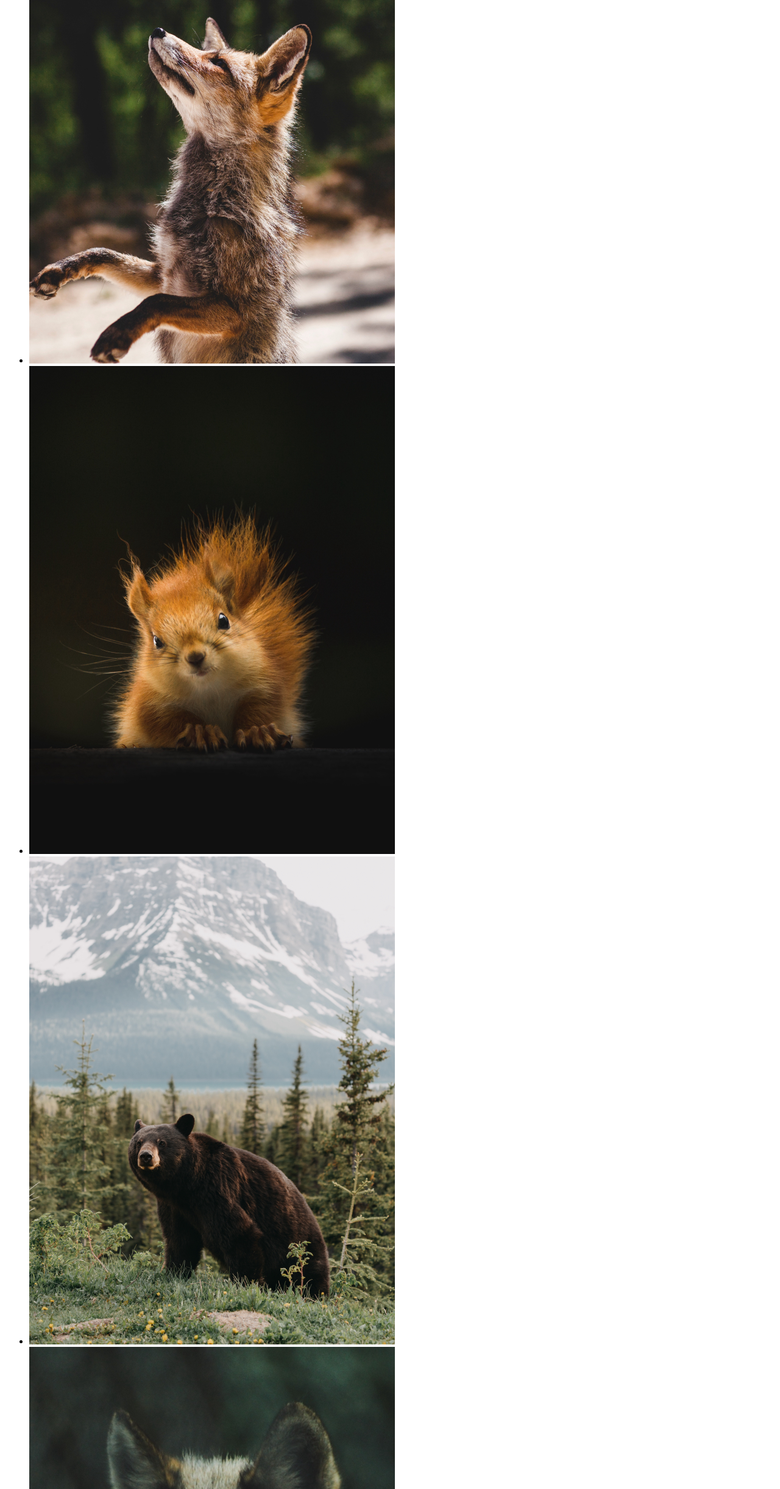
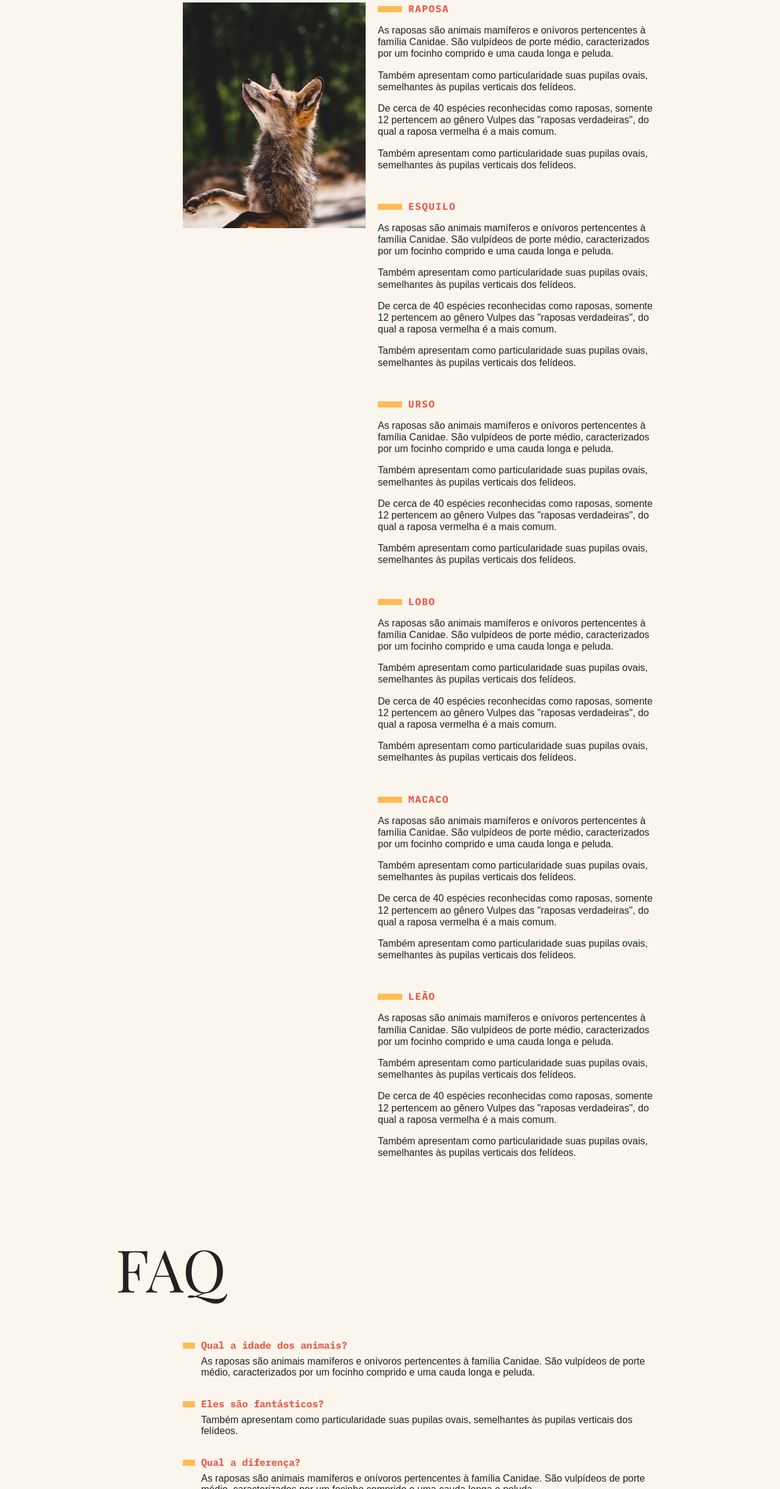
Before and after one commit to Peflisdi/Animais-Fantasticos, a plain HTML site: page index.html in a window 1280 px wide. Shown: the part 359-2800 px from the top of the page at 61% size. Drawn offline with Linux system fonts and the light colour scheme.

Commit message:
finalizando o html e css do site

```diff
--- a/css/style.css
+++ b/css/style.css
@@ -0,0 +1,221 @@
+body,
+h1,
+h2,
+h3,
+ul,
+li,
+p,
+dd,
+dt,
+dl {
+  margin: 0px;
+  padding: 0px;
+}
+
+img {
+  display: block;
+  max-width: 100%;
+}
+
+ul {
+  list-style: none;
+}
+
+body {
+  color: #222;
+  background: #faf6ed;
+  -webkit-font-smoothing: antialiased;
+  display: grid;
+  grid-template-columns: 1fr 120px minmax(300px, 800px) 1fr;
+}
+
+.menu {
+  grid-column: 3 / 5;
+  margin-top: 2rem;
+  margin-bottom: 2rem;
+  background: #fb5;
+}
+
+.menu ul {
+  display: flex;
+  flex-wrap: wrap;
+  padding: 10px;
+}
+
+.menu li a {
+  display: block;
+  padding: 10px;
+  margin-right: 10px;
+  color: #222;
+  text-decoration: none;
+  font-family: "IBM Plex Mono", monospace;
+  font-weight: bold;
+  text-transform: uppercase;
+  /* font-size: 0.875rem; */
+  letter-spacing: 0.1em;
+}
+
+.grid-section {
+  grid-column: 2 / 4;
+  width: 100%;
+  box-sizing: border-box;
+  padding: 10px;
+  display: grid;
+  grid-template-columns: 90px 300px 1fr;
+  grid-gap: 20px;
+  margin-bottom: 4rem;
+}
+
+.titulo {
+  font-family: "Playfair Display SC", Georgia;
+  font-size: 6rem;
+  line-height: 1;
+  font-weight: 400;
+  margin-bottom: 1rem;
+  grid-column: 1 / 4;
+}
+
+.animais h2 {
+  font-family: "IBM Plex Mono", monospace;
+  font-size: 1rem;
+  text-transform: uppercase;
+  letter-spacing: 0.1em;
+  margin-bottom: 1rem;
+  color: #e54;
+}
+
+.animais h2::before {
+  content: "";
+  display: inline-block;
+  width: 40px;
+  height: 10px;
+  margin-right: 10px;
+  background: #fb5;
+}
+
+.animais p {
+  font-family: Arial, Arial, Helvetica, sans-serif;
+  line-height: 1.2;
+  margin-bottom: 1rem;
+}
+
+.animais-lista {
+  height: 370px;
+  overflow-y: scroll;
+  grid-column: 2;
+}
+
+.animais-lista::-webkit-scrollbar {
+  width: 18px;
+}
+
+.animais-lista::-webkit-scrollbar-thumb {
+  background: #fb5;
+  border-left: 4px solid #faf6ed;
+  border-right: 4px solid #faf6ed;
+}
+
+.animais-lista::-webkit-scrollbar-track {
+  background: #faf6ed;
+}
+
+.animais-descricao {
+  grid-column: 3;
+}
+
+.animais-descricao section {
+  margin-bottom: 3rem;
+}
+
+.faq-lista {
+  grid-column: 2 / 4;
+}
+
+.faq-lista dt {
+  font-family: "IBM Plex Mono", monospace;
+  font-weight: bold;
+  margin-top: 2rem;
+  margin-bottom: 0.5rem;
+  color: #e54;
+}
+
+.faq-lista dt::before {
+  content: "";
+  display: inline-block;
+  width: 20px;
+  height: 10px;
+  margin-right: 10px;
+  background: #fb5;
+}
+
+.faq-lista dd {
+  font-family: Arial, Helvetica, sans-serif;
+  margin-bottom: 0.5rem;
+  margin-left: 30px;
+}
+
+.mapa {
+  grid-column: 2;
+}
+
+.dados {
+  grid-column: 3;
+}
+
+.dados li {
+  margin-bottom: 1rem;
+  font-family: Arial, Helvetica, sans-serif;
+}
+
+.dados li::before {
+  content: "";
+  display: inline-block;
+  width: 20px;
+  height: 10px;
+  margin-right: 10px;
+  background: #fb5;
+}
+
+.copy {
+  grid-column: 3 / 5;
+  margin-bottom: 2rem;
+  background: #fb5;
+}
+
+.copy p {
+  padding: 20px;
+  font-family: "IBM Plex Mono", monospace;
+  font-weight: bold;
+}
+
+@media (max-width: 700px) {
+  body {
+    grid-template-columns: 1fr;
+  }
+  .menu,
+  .grid-section,
+  .copy {
+    grid-column: 1;
+  }
+  .grid-section {
+    grid-template-columns: 100px 1fr;
+    grid-gap: 10px;
+  }
+  .animais-lista {
+    grid-column: 1;
+  }
+  .faq-lista,
+  .dados,
+  .mapa {
+    grid-column: 1 / 3;
+  }
+  .grid-section h1 {
+    font-size: 3rem;
+  }
+  .menu {
+    margin-top: 0px;
+  }
+  .copy {
+    margin-bottom: 0px;
+  }
+}
--- a/index.html
+++ b/index.html
@@ -5,6 +5,9 @@
   <meta charset="UTF-8">
   <meta name="viewport" content="width=device-width, initial-scale=1.0">
   <title>Animais Fantásticos</title>
+  <link rel="preconnect" href="https://fonts.googleapis.com">
+  <link rel="preconnect" href="https://fonts.gstatic.com" crossorigin>
+  <link href="https://fonts.googleapis.com/css2?family=IBM+Plex+Mono:ital,wght@0,400;0,700;1,400&family=Playfair+Display+SC&display=swap" rel="stylesheet">
   <link rel="stylesheet" href="css/style.css">
 </head>
 
@@ -21,7 +24,7 @@
 
   <section class="grid-section animais" id="animais">
     <h1 class="titulo">Animais Fantásticos</h1>
-    <ul>
+    <ul class="animais-lista">
       <li>
         <img src="img/imagem1.jpg">
       </li>
@@ -41,9 +44,103 @@
         <img src="img/imagem6.jpg">
       </li>
     </ul>
+    <div class="animais-descricao">
+      <section>
+        <h2>Raposa</h2>
+        <p>As raposas são animais mamíferos e onívoros pertencentes à família Canidae. São vulpídeos de porte médio, caracterizados
+          por um focinho comprido e uma cauda longa e peluda.</p>
+        <p>Também apresentam como particularidade suas pupilas ovais, semelhantes às pupilas verticais dos felídeos.</p>
+        <p>De cerca de 40 espécies reconhecidas como raposas, somente 12 pertencem ao gênero Vulpes das "raposas verdadeiras", do
+          qual a raposa vermelha é a mais comum.</p>
+        <p>Também apresentam como particularidade suas pupilas ovais, semelhantes às pupilas verticais dos felídeos.</p>
+      </section>
+
+      <section>
+        <h2>Esquilo</h2>
+        <p>As raposas são animais mamíferos e onívoros pertencentes à família Canidae. São vulpídeos de porte médio, caracterizados
+          por um focinho comprido e uma cauda longa e peluda.</p>
+        <p>Também apresentam como particularidade suas pupilas ovais, semelhantes às pupilas verticais dos felídeos.</p>
+        <p>De cerca de 40 espécies reconhecidas como raposas, somente 12 pertencem ao gênero Vulpes das "raposas verdadeiras", do
+          qual a raposa vermelha é a mais comum.</p>
+        <p>Também apresentam como particularidade suas pupilas ovais, semelhantes às pupilas verticais dos felídeos.</p>
+      </section>
+
+      <section>
+        <h2>Urso</h2>
+        <p>As raposas são animais mamíferos e onívoros pertencentes à família Canidae. São vulpídeos de porte médio, caracterizados
+          por um focinho comprido e uma cauda longa e peluda.</p>
+        <p>Também apresentam como particularidade suas pupilas ovais, semelhantes às pupilas verticais dos felídeos.</p>
+        <p>De cerca de 40 espécies reconhecidas como raposas, somente 12 pertencem ao gênero Vulpes das "raposas verdadeiras", do
+          qual a raposa vermelha é a mais comum.</p>
+        <p>Também apresentam como particularidade suas pupilas ovais, semelhantes às pupilas verticais dos felídeos.</p>
+      </section>
+
+      <section>
+        <h2>Lobo</h2>
+        <p>As raposas são animais mamíferos e onívoros pertencentes à família Canidae. São vulpídeos de porte médio, caracterizados
+          por um focinho comprido e uma cauda longa e peluda.</p>
+        <p>Também apresentam como particularidade suas pupilas ovais, semelhantes às pupilas verticais dos felídeos.</p>
+        <p>De cerca de 40 espécies reconhecidas como raposas, somente 12 pertencem ao gênero Vulpes das "raposas verdadeiras", do
+          qual a raposa vermelha é a mais comum.</p>
+        <p>Também apresentam como particularidade suas pupilas ovais, semelhantes às pupilas verticais dos felídeos.</p>
+      </section>
+
+      <section>
+        <h2>Macaco</h2>
+        <p>As raposas são animais mamíferos e onívoros pertencentes à família Canidae. São vulpídeos de porte médio, caracterizados
+          por um focinho comprido e uma cauda longa e peluda.</p>
+        <p>Também apresentam como particularidade suas pupilas ovais, semelhantes às pupilas verticais dos felídeos.</p>
+        <p>De cerca de 40 espécies reconhecidas como raposas, somente 12 pertencem ao gênero Vulpes das "raposas verdadeiras", do
+          qual a raposa vermelha é a mais comum.</p>
+        <p>Também apresentam como particularidade suas pupilas ovais, semelhantes às pupilas verticais dos felídeos.</p>
+      </section>
+
+      <section>
+        <h2>Leão</h2>
+        <p>As raposas são animais mamíferos e onívoros pertencentes à família Canidae. São vulpídeos de porte médio, caracterizados
+          por um focinho comprido e uma cauda longa e peluda.</p>
+        <p>Também apresentam como particularidade suas pupilas ovais, semelhantes às pupilas verticais dos felídeos.</p>
+        <p>De cerca de 40 espécies reconhecidas como raposas, somente 12 pertencem ao gênero Vulpes das "raposas verdadeiras", do
+          qual a raposa vermelha é a mais comum.</p>
+        <p>Também apresentam como particularidade suas pupilas ovais, semelhantes às pupilas verticais dos felídeos.</p>
+      </section>
+
+    </div>
+
   </section>
 
-  <script src="main.js"></script>
+  <section class="grid-section faq" id="faq">
+    <h1 class="titulo">FAQ</h1>
+    <dl class="faq-lista">
+      <dt>Qual a idade dos animais?</dt>
+      <dd>As raposas são animais mamíferos e onívoros pertencentes à família Canidae. São vulpídeos de porte médio, caracterizados por um focinho comprido e uma cauda longa e peluda.</dd>
+      <dt>Eles são fantásticos?</dt>
+      <dd>Também apresentam como particularidade suas pupilas ovais, semelhantes às pupilas verticais dos felídeos.</dd>
+      <dt>Qual a diferença?</dt>
+      <dd>As raposas são animais mamíferos e onívoros pertencentes à família Canidae. São vulpídeos de porte médio, caracterizados por um focinho comprido e uma cauda longa e peluda.</dd>
+      <dt>Como proteger?</dt>
+      <dd>Também apresentam como particularidade suas pupilas ovais, semelhantes às pupilas verticais dos felídeos.</dd>
+    </dl>
+  </section>
+
+  <section class="grid-section contato" id="contato">
+    <h1 class="titulo">Contato</h1>
+    <div class="mapa">
+      <img src="img/mapa.png">
+    </div>
+    <ul class="dados">
+      <li>contato@origamid.com</li>
+      <li>+55 (21) 9999-9999</li>
+      <li>Rua Ali Perto, n 21</li>
+      <li>Rio de Janeiro - RJ</li>
+    </ul>
+  </section>
+
+  <footer class="copy">
+    <p>Todos os direitos reservados.</p>
+  </footer>
+
+  <script src="script.js"></script>
 </body>
 
 </html>
```
Also changed, not shown: script.js (added, +24 -0 lines), main.js (deleted).
